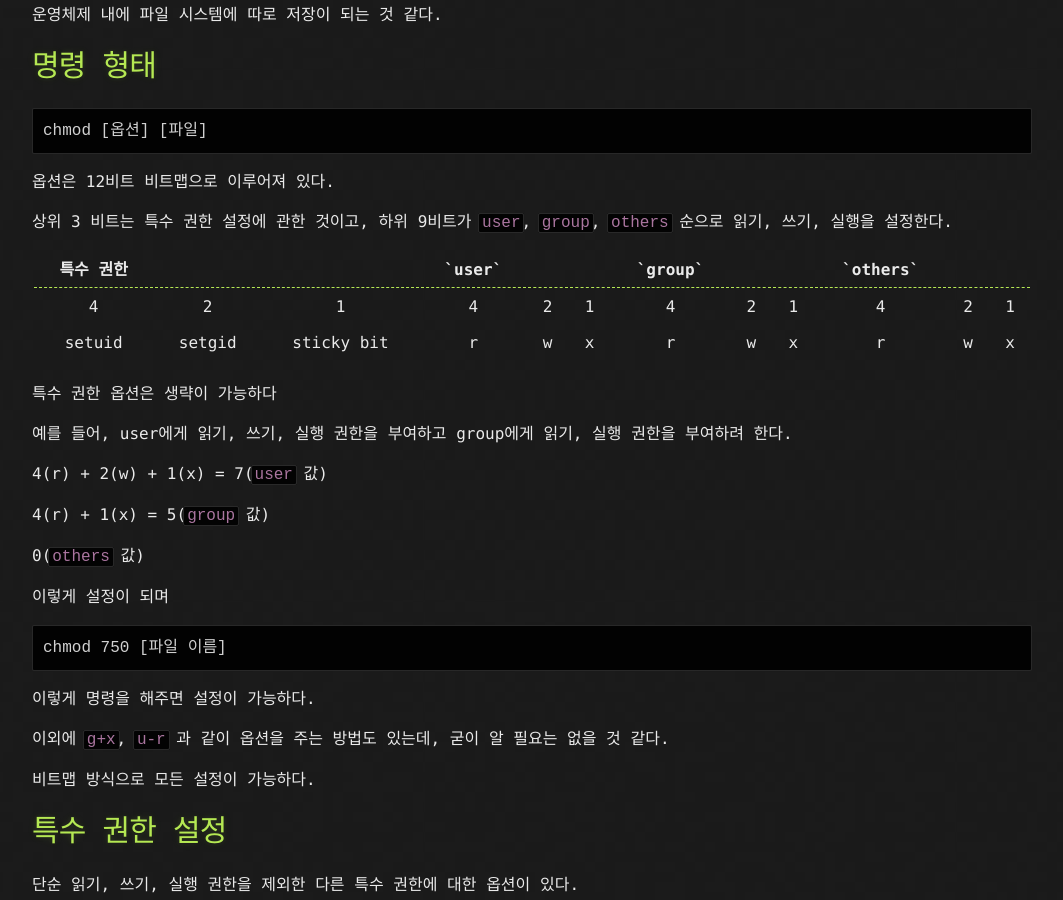
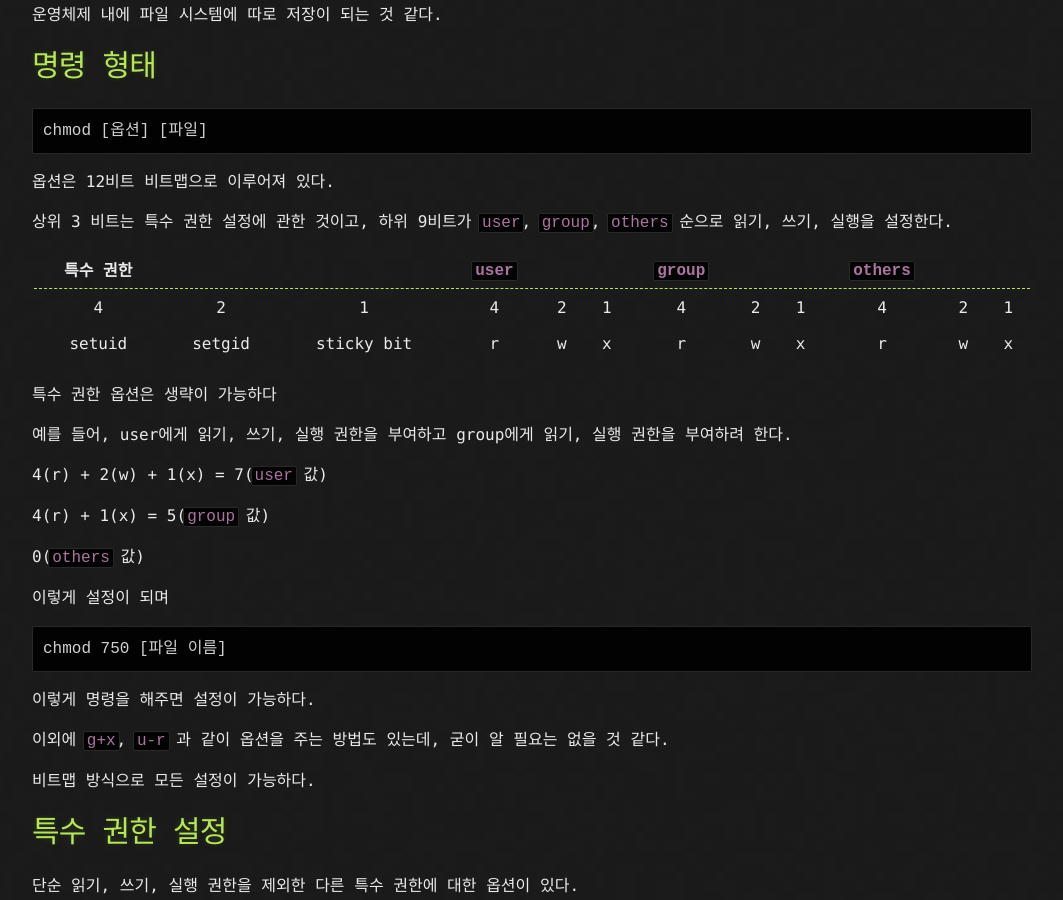
Before and after one commit to CodeNinja1126/CodeNinja1126.github.io, a Jekyll site: the page built from _posts/2020-10-14-003.md, in a window 1280 px wide and 900 px high, scrolled down 463 px. Shown: the whole window, without its empty margins (108-1171 px from the left). Built offline with Jekyll 4.4.1, drawn with Linux system fonts in a browser that asks for light colours.

Commit message:
Update 2020-10-14-003.md

```diff
--- a/_posts/2020-10-14-003.md
+++ b/_posts/2020-10-14-003.md
@@ -27,7 +27,7 @@ chmod [옵션] [파일]
 상위 3 비트는 특수 권한 설정에 관한 것이고, 하위 9비트가 `user`, `group`, `others` 순으로 읽기, 쓰기, 실행을 설정한다.
 
 
-| <center>특수 권한</center>||| <center>`user`</center> ||| <center>`group`</center> ||| <center>`others`</center> |||
+| 특수 권한||| `user` ||| `group` ||| `others` |||
 |:---:|:---:|:---:|:---:|:---:|:---:|:---:|:---:|:---:|:---:|:---:|:---:|
 |4|2|1|4|2|1|4|2|1|4|2|1|
 |setuid|setgid|sticky bit|r|w|x|r|w|x|r|w|x|
```
